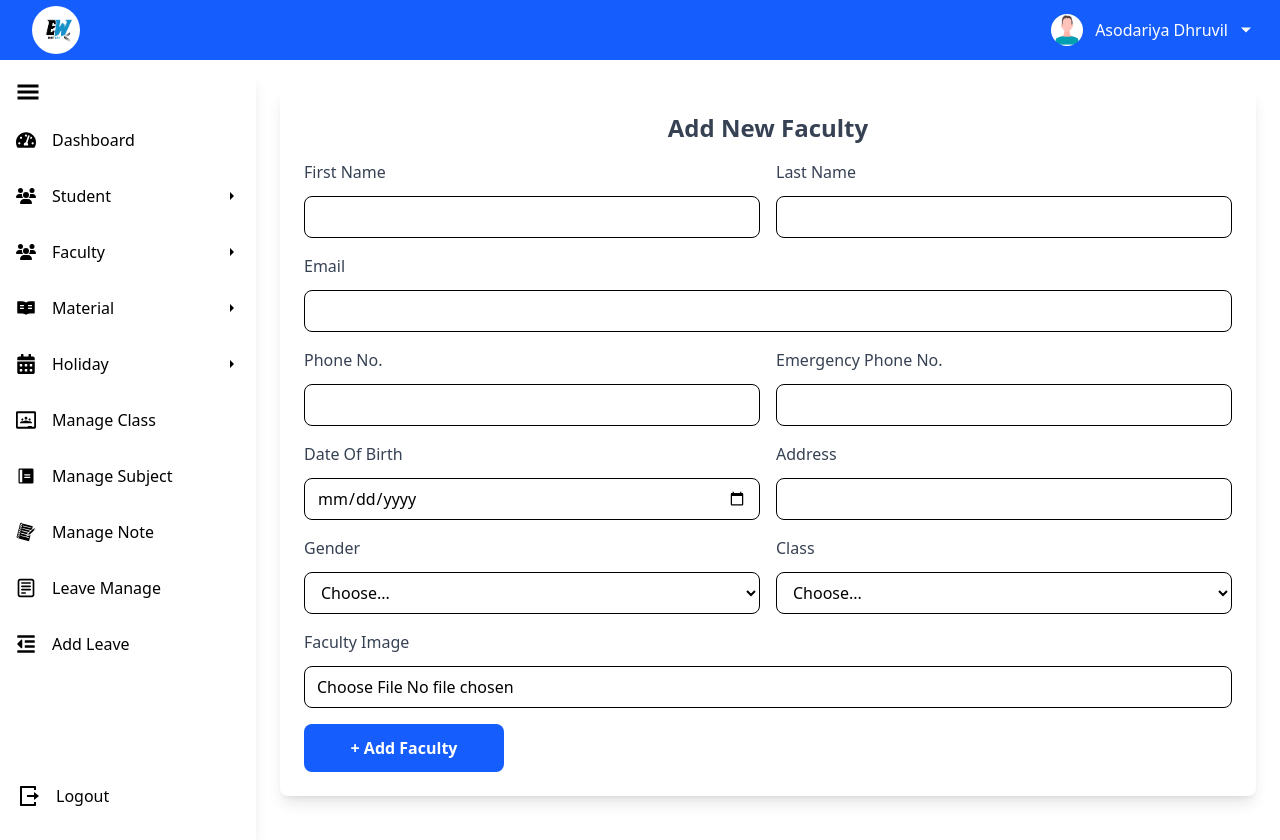
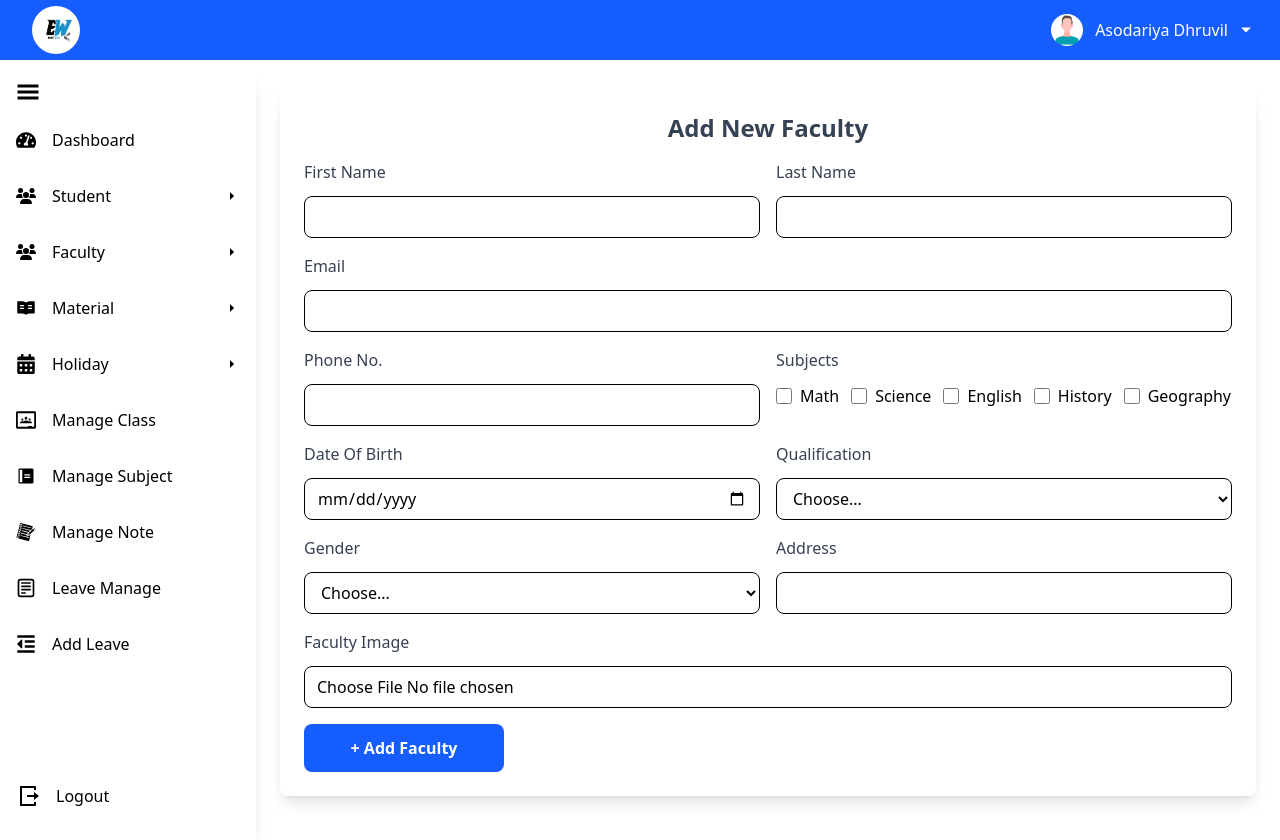
Before and after one commit to Dhruvil-Asodariya/school-management-react, a React (Vite) app in the folder frontend/: page /add_faculty in a window 1280 px wide. Built offline with nearby package versions, Linux system fonts and the light colour scheme.

Commit message:
get faculty list

```diff
--- a/frontend/src/pages/Add_Faculty .jsx
+++ b/frontend/src/pages/Add_Faculty .jsx
@@ -19,15 +19,14 @@ const Add_Faculty = () => {
     email: Yup.string()
       .email("Please enter a valid Email address")
       .required("Please Enter Email"),
-    class: Yup.string().required("Please select Class"),
+    qualification: Yup.string().required("Please select Qualification"),
     phoneNo: Yup.string()
       .matches(/^\d+$/, "Only numbers are allowed")
       .length(10, "Phone number must be 10 digits")
       .required("Phone number is required"),
-    ephoneNo: Yup.string()
-      .matches(/^\d+$/, "Only numbers are allowed")
-      .length(10, "Phone number must be 10 digits")
-      .required("Emergency Phone number is required"),
+    subjects: Yup.array()
+      .min(1, "Please select at least one subject")
+      .required("Subjects are required"),
     dob: Yup.string().required("Please enter Date Of Birth"),
     gender: Yup.string().required("Please select Gender"),
     address: Yup.string().required("Please enter Address"),
@@ -39,9 +38,9 @@ const Add_Faculty = () => {
       firstName: "",
       lastName: "",
       email: "",
-      class: "",
+      qualification: "",
       phoneNo: "",
-      ephoneNo: "",
+      subjects: [],
       dob: "",
       gender: "",
       address: "",
@@ -153,19 +152,24 @@ const Add_Faculty = () => {
             </div>
 
             <div>
-              <label className="block text-gray-700 font-medium pb-3">
-                Emergency Phone No.
-              </label>
-              <input
-                type="text"
-                name="ephoneNo"
-                {...formik.getFieldProps("ephoneNo")}
-                className="w-full px-3 py-2 bg-white border rounded-lg focus:outline-sky-600"
-              />
-              {formik.touched.ephoneNo && formik.errors.ephoneNo && (
-                <span className="text-red-500 text-sm">
-                  {formik.errors.ephoneNo}
-                </span>
+              <label className="block text-gray-700 font-medium pb-3">Subjects</label>
+              <div className="flex flex-wrap gap-3">
+                {["Math", "Science", "English", "History", "Geography"].map((subject) => (
+                  <label key={subject} className="flex items-center space-x-2">
+                    <input
+                      type="checkbox"
+                      name="subjects"
+                      value={subject}
+                      checked={formik.values.subjects.includes(subject)}
+                      onChange={formik.handleChange}
+                      className="w-4 h-4"
+                    />
+                    <span>{subject}</span>
+                  </label>
+                ))}
+              </div>
+              {formik.touched.subjects && formik.errors.subjects && (
+                <span className="text-red-500 text-sm">{formik.errors.subjects}</span>
               )}
             </div>
           </div>
@@ -188,17 +192,23 @@ const Add_Faculty = () => {
             </div>
             <div>
               <label className="block text-gray-700 font-medium pb-3">
-                Address
+                Qualification
               </label>
-              <input
-                type="text"
-                name="address"
-                {...formik.getFieldProps("address")}
+              <select
+                name="qualification"
+                {...formik.getFieldProps("qualification")}
                 className="w-full px-3 py-2 bg-white border rounded-lg focus:outline-sky-600"
-              />
-              {formik.touched.address && formik.errors.address && (
+              >
+                <option>Choose...</option>
+                <option value="High School">High School</option>
+                <option value="Diploma">Diploma</option>
+                <option value="B-tech">B-tech</option>
+                <option value="M-tech">M-tech</option>
+                <option value="PhD">PhD</option>
+              </select>
+              {formik.touched.qualification && formik.errors.qualification && (
                 <span className="text-red-500 text-sm">
-                  {formik.errors.address}
+                  {formik.errors.qualification}
                 </span>
               )}
             </div>
@@ -228,21 +238,17 @@ const Add_Faculty = () => {
 
             <div>
               <label className="block text-gray-700 font-medium pb-3">
-                Class
+                Address
               </label>
-              <select
-                name="class"
-                {...formik.getFieldProps("class")}
+              <input
+                type="text"
+                name="address"
+                {...formik.getFieldProps("address")}
                 className="w-full px-3 py-2 bg-white border rounded-lg focus:outline-sky-600"
-              >
-                <option value="">Choose...</option>
-                <option value="Class1">Class 1</option>
-                <option value="Class2">Class 2</option>
-                <option value="Class3">Class 3</option>
-              </select>
-              {formik.touched.class && formik.errors.class && (
+              />
+              {formik.touched.address && formik.errors.address && (
                 <span className="text-red-500 text-sm">
-                  {formik.errors.class}
+                  {formik.errors.address}
                 </span>
               )}
             </div>
--- a/frontend/src/pages/Faculty_Manage.jsx
+++ b/frontend/src/pages/Faculty_Manage.jsx
@@ -1,58 +1,60 @@
 import { Link } from "react-router-dom";
 import { FaEdit, FaTrash } from "react-icons/fa";
-import { useState } from "react";
+import { useState, useEffect } from "react";
 import DataTable from "react-data-table-component";
 import Button from "../components/Button";
 import Reg_Title from "../components/Reg_Title";
+import axios from "axios";
 
 const FacultyManage = () => {
   const [searchTerm, setSearchTerm] = useState("");
+  const [data, setData] = useState([]);
 
-  // Sample Faculty Data
-  const faculty = [
-    {
-      id: 1,
-      name: "Tiger Nixon",
-      education: "M.COM, P.H.D.",
-      mobile: "123 456 7890",
-      email: "info@example.com",
-      admissionDate: "2011/04/25",
-    },
-    {
-      id: 2,
-      name: "Garrett Winters",
-      education: "M.COM, P.H.D.",
-      mobile: "987 654 3210",
-      email: "info@example.com",
-      admissionDate: "2011/07/25",
-    },
-    {
-      id: 3,
-      name: "Ashton Cox",
-      education: "B.COM, M.COM.",
-      mobile: "(123) 4567 890",
-      email: "info@example.com",
-      admissionDate: "2009/01/12",
-    },
-  ];
+  // Fetch Faculty Data
+  const fetchData = async () => {
+    try {
+      const res = await axios.get("http://localhost:8081/faculty");
+      setData(res.data);
+    } catch (err) {
+      console.error("Error fetching Faculty:", err);
+    }
+  };
+
+  useEffect(() => {
+    fetchData();
+  }, []);
+
+  // Prepare Faculty Data for Table
+  const faculty = data.map((faculty) => ({
+    id: faculty.faculty_id,
+    profile:faculty.image,
+    name: `${faculty.first_name} ${faculty.last_name}`,
+    email: faculty.email,
+    mobile: faculty.phone_no,
+    gender: faculty.gender,
+    education: faculty.qualification,
+    subject: faculty.subject,
+    joinDate: faculty.join_date,
+  }));
 
   // Table Columns
   const columns = [
-    { name: "Roll No.", selector: (row, index) => index + 1, sortable: true },
+    { name: "Profile", selector: (row) => <img src={row.profile} className="w-10 h-10 rounded-full" alt="Profile" />, sortable: false },
+    { name: "Sr No.", selector: (row, index) => index + 1, sortable: true },
     { name: "Name", selector: (row) => row.name, sortable: true },
+    { name: "Email", selector: (row) => row.email, sortable: true },
+    { name: "Mobile", selector: (row) => row.mobile, sortable: true },
+    { name: "Gender", selector: (row) => row.gender, sortable: true },
     { name: "Education", selector: (row) => row.education, sortable: true },
-    { name: "Mobile", selector: (row) => row.mobile, sortable: true },
-    { name: "Email", selector: (row) => row.email, sortable: true },
-    {
-      name: "Admission Date",
-      selector: (row) => row.admissionDate,
-      sortable: true,
-    },
+    { name: "Subject", selector: (row) => row.subject, sortable: true },
+    { name: "Join Date", selector: (row) => row.joinDate, sortable: true },
     {
       name: "Action",
       cell: () => (
         <div className="flex space-x-3">
-          <button className="text-blue-600 hover:text-blue-800">
+          <button
+            className="text-blue-600 hover:text-blue-800"
+          >
             <FaEdit />
           </button>
           <button className="text-red-600 hover:text-red-800">
@@ -63,27 +65,7 @@ const FacultyManage = () => {
     },
   ];
 
-  const customStyles = {
-    headCells: {
-      style: {
-        backgroundColor: "rgb(37, 99, 245)", // Blue-500 in Tailwind
-        color: "#ffffff",
-        fontWeight: "bold",
-        fontSize: "14px",
-        textAlign: "left",
-      },
-    },
-    rows: {
-      style: {
-        fontSize: "14px",
-        "&:hover": {
-          backgroundColor: "#f3f4f6", // Gray-100 in Tailwind
-        },
-      },
-    },
-  };
-
-  // Filter Students
+  // Filter Faculty Data
   const filteredFaculty = faculty.filter((faculty) =>
     Object.values(faculty).some((value) =>
       value.toString().toLowerCase().includes(searchTerm.toLowerCase())
@@ -98,7 +80,7 @@ const FacultyManage = () => {
       {/* Search Input */}
       <div className="mb-6 flex justify-between items-center">
         <Link to="/add_faculty">
-        <Button name="+ Add Faculty" />
+          <Button name="+ Add Faculty" />
         </Link>
         <input
           type="text"
@@ -118,7 +100,6 @@ const FacultyManage = () => {
           highlightOnHover
           striped
           responsive
-          customStyles={customStyles}
           className="text-gray-100"
         />
       </div>
--- a/frontend/src/pages/Student_Manage.jsx
+++ b/frontend/src/pages/Student_Manage.jsx
@@ -10,6 +10,7 @@ import Swal from "sweetalert2";
 const StudentManage = () => {
   const [searchTerm, setSearchTerm] = useState("");
   const [data, setData] = useState([]);
+  const [editStudent, setEditStudent] = useState(null); // ✅ Holds the selected student for editing
 
   // Fetch Students
   const fetchData = async () => {
@@ -24,6 +25,25 @@ const StudentManage = () => {
   useEffect(() => {
     fetchData();
   }, []);
+
+  // ✅ Open Edit Modal
+  const handleEditClick = (student) => {
+    setEditStudent(student);
+  };
+
+  // ✅ Handle Form Submission for Editing
+  const handleUpdateStudent = async (e) => {
+    e.preventDefault();
+    try {
+      await axios.put(`http://localhost:8081/student/${editStudent.id}`, editStudent);
+      Swal.fire("Updated!", "Student details have been updated.", "success");
+      fetchData();
+      setEditStudent(null);
+    } catch (error) {
+      console.error("Error updating student:", error);
+      Swal.fire("Error!", "Failed to update student details.", "error");
+    }
+  };
 
   //Delete Student
   const handleDeleteClick = async (studentId) => {
@@ -78,7 +98,7 @@ const StudentManage = () => {
       name: "Action",
       cell: (row) => (
         <div className="flex space-x-3">
-          <button className="text-blue-600 hover:text-blue-800">
+          <button onClick={() => handleEditClick(row)} className="text-blue-600 hover:text-blue-800">
             <FaEdit />
           </button>
           <button onClick={() => handleDeleteClick(row.id)} className="text-red-600 hover:text-red-800">
@@ -122,6 +142,101 @@ const StudentManage = () => {
           responsive
         />
       </div>
+
+      {editStudent && (
+        <div className="fixed inset-0 bg-transparent backdrop-blur-sm flex justify-center items-center">
+          <div className="bg-white p-6 rounded-lg shadow-lg w-1/2">
+            <h2 className="text-xl font-semibold mb-4">Edit Student</h2>
+            <form onSubmit={handleUpdateStudent}>
+              {/* First Name */}
+              <input
+                type="text"
+                className="w-full p-2 border rounded mb-2"
+                placeholder="First Name"
+                value={editStudent.firstName}
+                onChange={(e) => setEditStudent({ ...editStudent, firstName: e.target.value })}
+              />
+
+              {/* Last Name */}
+              <input
+                type="text"
+                className="w-full p-2 border rounded mb-2"
+                placeholder="Last Name"
+                value={editStudent.lastName}
+                onChange={(e) => setEditStudent({ ...editStudent, lastName: e.target.value })}
+              />
+
+              {/* Phone Number */}
+              <input
+                type="text"
+                className="w-full p-2 border rounded mb-2"
+                placeholder="Phone Number"
+                value={editStudent.phone_number}
+                onChange={(e) => setEditStudent({ ...editStudent, phone_number: e.target.value })}
+              />
+
+              {/* Emergency Phone Number */}
+              <input
+                type="text"
+                className="w-full p-2 border rounded mb-2"
+                placeholder="Emergency Phone Number"
+                value={editStudent.emr_phone_number}
+                onChange={(e) => setEditStudent({ ...editStudent, emr_phone_number: e.target.value })}
+              />
+
+              {/* Date of Birth */}
+              <input
+                type="date"
+                className="w-full p-2 border rounded mb-2"
+                value={editStudent.dob}
+                onChange={(e) => setEditStudent({ ...editStudent, dob: e.target.value })}
+              />
+
+              {/* Address */}
+              <textarea
+                className="w-full p-2 border rounded mb-2"
+                placeholder="Address"
+                value={editStudent.address}
+                onChange={(e) => setEditStudent({ ...editStudent, address: e.target.value })}
+              ></textarea>
+
+              {/* Gender */}
+              <select
+                className="w-full p-2 border rounded mb-2"
+                value={editStudent.gender}
+                onChange={(e) => setEditStudent({ ...editStudent, gender: e.target.value })}
+              >
+                <option value="">Select Gender</option>
+                <option value="Male">Male</option>
+                <option value="Female">Female</option>
+              </select>
+
+              {/* Class */}
+              <select
+                className="w-full p-2 border rounded mb-2"
+                value={editStudent.class}
+                onChange={(e) => setEditStudent({ ...editStudent, class: e.target.value })}
+              >
+                <option value="">Select Class</option>
+                <option value="1">Class 1</option>
+                <option value="2">Class 2</option>
+                <option value="3">Class 3</option>
+                {/* Add more class options dynamically if needed */}
+              </select>
+
+              {/* Action Buttons */}
+              <div className="flex justify-end space-x-3 mt-4">
+                <button type="button" onClick={() => setEditStudent(null)} className="px-4 py-2 bg-gray-400 text-white rounded">
+                  Cancel
+                </button>
+                <button type="submit" className="px-4 py-2 bg-blue-500 text-white rounded">
+                  Update
+                </button>
+              </div>
+            </form>
+          </div>
+        </div>
+      )}
     </div>
   );
 };
```
Also changed, not shown: frontend/public/Virani_Jaydeep_1742212536089.jpeg (added), 1 other file (tests, documents, lock files or other folders).
